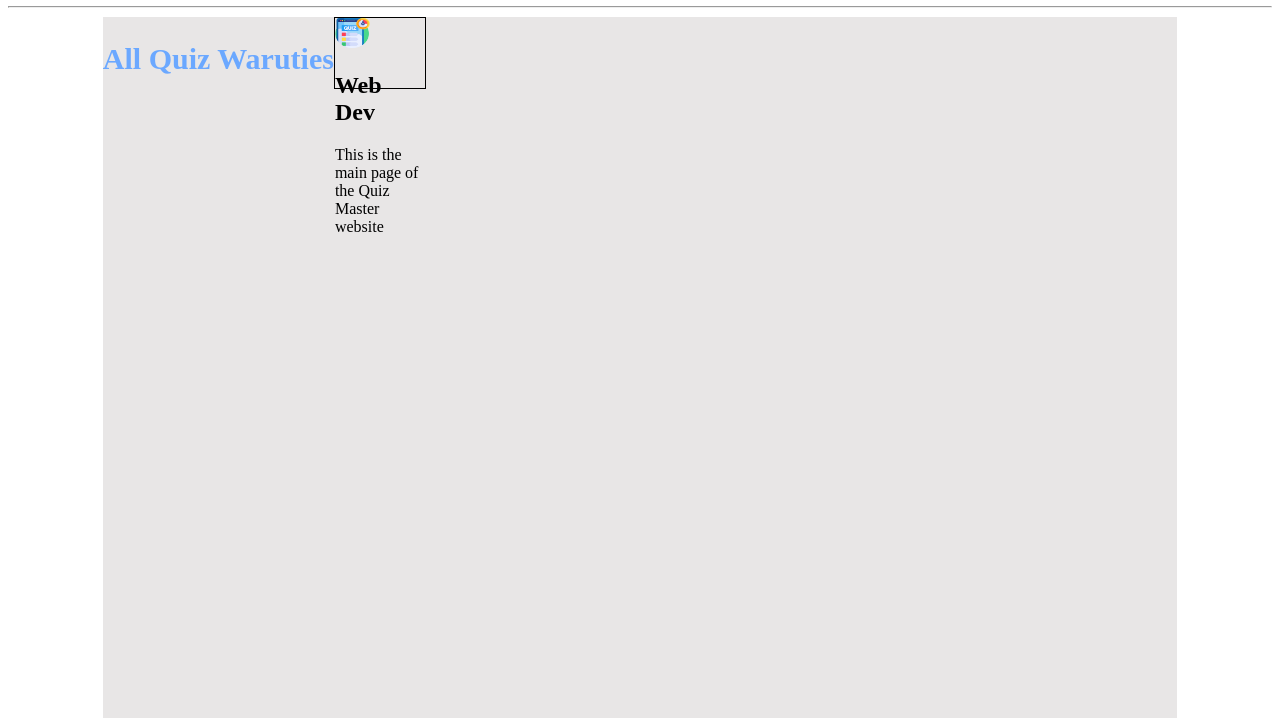
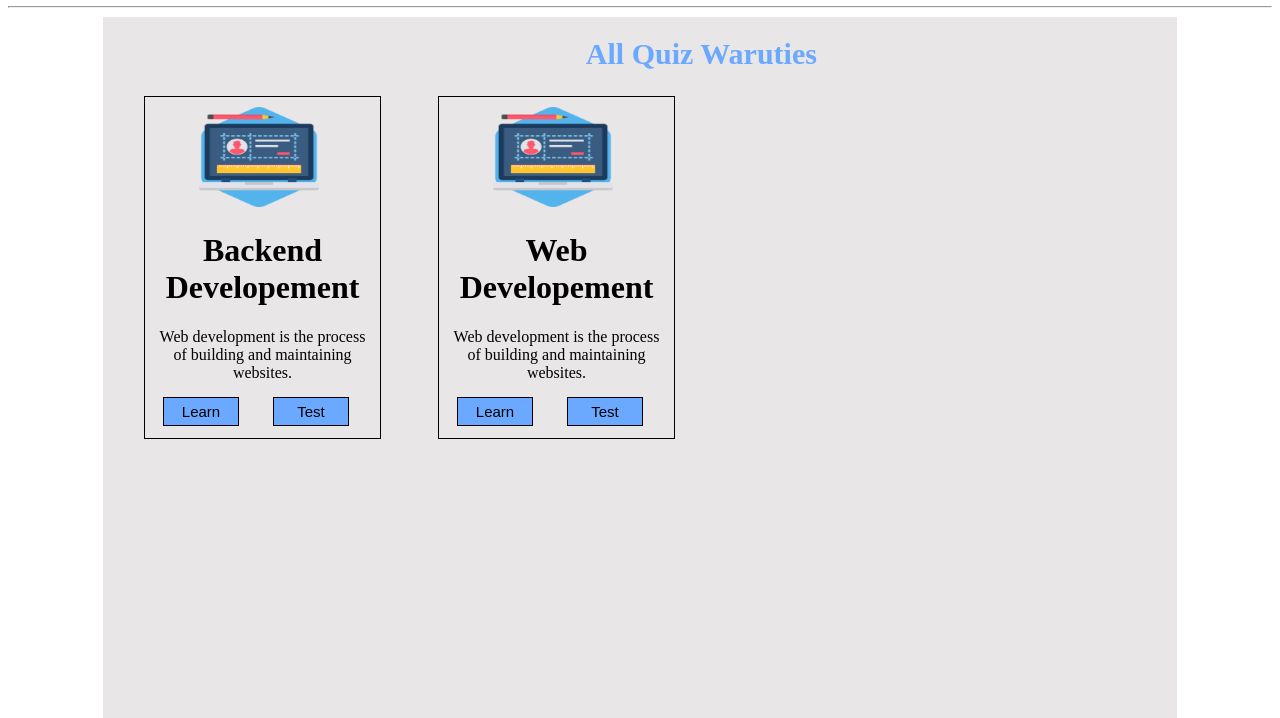
Before and after one commit to AlokSingh100/HTML-CSS-Project, a plain HTML site: page quiz_web/Quiz_Section.html in a window 1280 px wide. Shown: the part 82-800 px from the top of the page. Drawn offline with Linux system fonts and the light colour scheme.

Commit message:
change in the quiz and uploade

```diff
--- a/quiz_web/Quiz_Section.html
+++ b/quiz_web/Quiz_Section.html
@@ -29,15 +29,31 @@
     <hr>
     <!--Hadder end here-->
     <!--this is the main section of the page -->
-    <section class="contain">
-        <h1 class="main">   All Quiz Waruties </h1>
-        <div class="products">
+    <div class="contain">
+         <div></div><h1 class="main">   All Quiz Waruties </h1></div>
+        <div class="products pro1">
                 <div class="product_img">
-                    <img src="image/quiz.png" alt="quiz_main" class="main_img" height="30px" width="35px">
+                    <img src="image/web.png" alt="quiz_main" class="main_img" height="100px" width="120px">
                 </div>
                 <div class="product_text">
-                    <h1>Web Dev</h1>
-                    <p>This is the main page of the Quiz Master website</p>
+                    <h1>Web Developement</h1>
+                    <p>Web development is the process of building and maintaining websites.</p>
+                    <button class="btn_right">Test</button>
+                    <button class="btn_left">Learn</button>
+
+                </div>
+            </div>
+
+            <div class="products pro2">
+                <div class="product_img">
+                    <img src="image/web.png" alt="quiz_main" class="main_img" height="100px" width="120px">
+                </div>
+                <div class="product_text">
+                    <h1>Backend Developement</h1>
+                    <p>Web development is the process of building and maintaining websites.</p>
+                    <button class="btn_right">Test</button>
+                    <button class="btn_left">Learn</button>
+
                 </div>
             </div>
 
--- a/quiz_web/css/Quiz_Section.css
+++ b/quiz_web/css/Quiz_Section.css
@@ -48,12 +48,59 @@ header{
     display: flex ;
 }
 .main{
-    text-align: center;
+    padding-left: 483px;
     font-size: 30px;
     color: #6ba8ff;
 }
 .products{
-    height: 70px;
-    width: 90px;
+    height: 321px;
+    width: 215px;
     border: solid 1px;
+    float: left;
+    position: absolute;
+    top: 178px;
+    left: 144px;
+    padding: 10px;
 }
+
+.product_img{
+    padding-left: 44px;
+}
+.product_text{
+    text-align: center;
+}
+.btn_right{
+    height: 29px;
+    width: 76px;
+    border: solid 1px;
+    background-color: #6ba8ff;
+    font-size: 15px;
+    position: absolute;
+    top: 300px;
+    left: 128px;
+}
+
+.btn_left{
+    height: 29px;
+    width: 76px;
+    border: solid 1px;
+    background-color: #6ba8ff;
+    font-size: 15px;
+    position: absolute;
+    top: 300px;
+    left: 18px;
+    float: left;
+}
+.products_1{
+    height: 321px;
+    width: 215px;
+    border: solid 1px;
+    float: left;
+
+}
+.pro1{
+    position: absolute;
+    top: 178px;
+    left: 438px;
+    padding: 10px;
+}
```
Also changed, not shown: quiz_web/image/coding.png (added), quiz_web/image/development.png (added), quiz_web/image/java.png (added), quiz_web/image/javascript.png (added), quiz_web/image/program.png (added), quiz_web/image/software-development.png (added), quiz_web/image/web.png (added).
